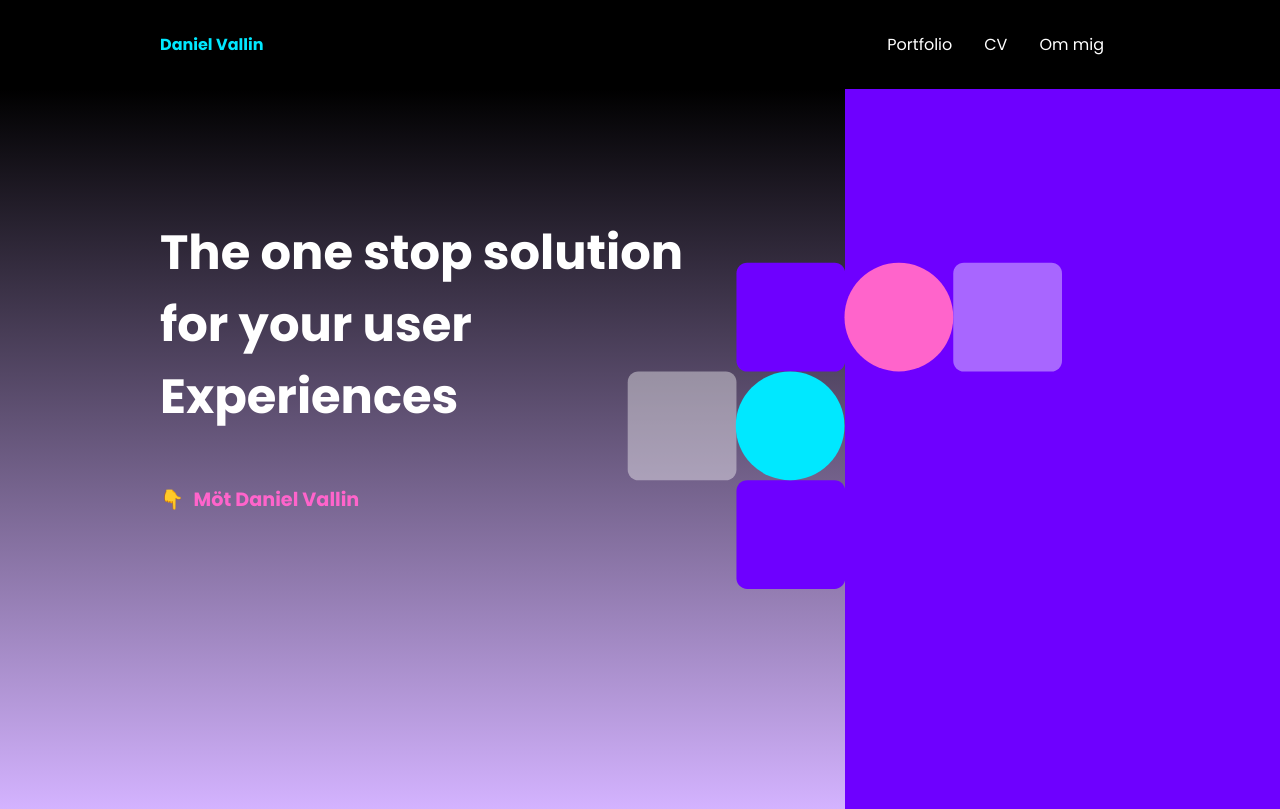
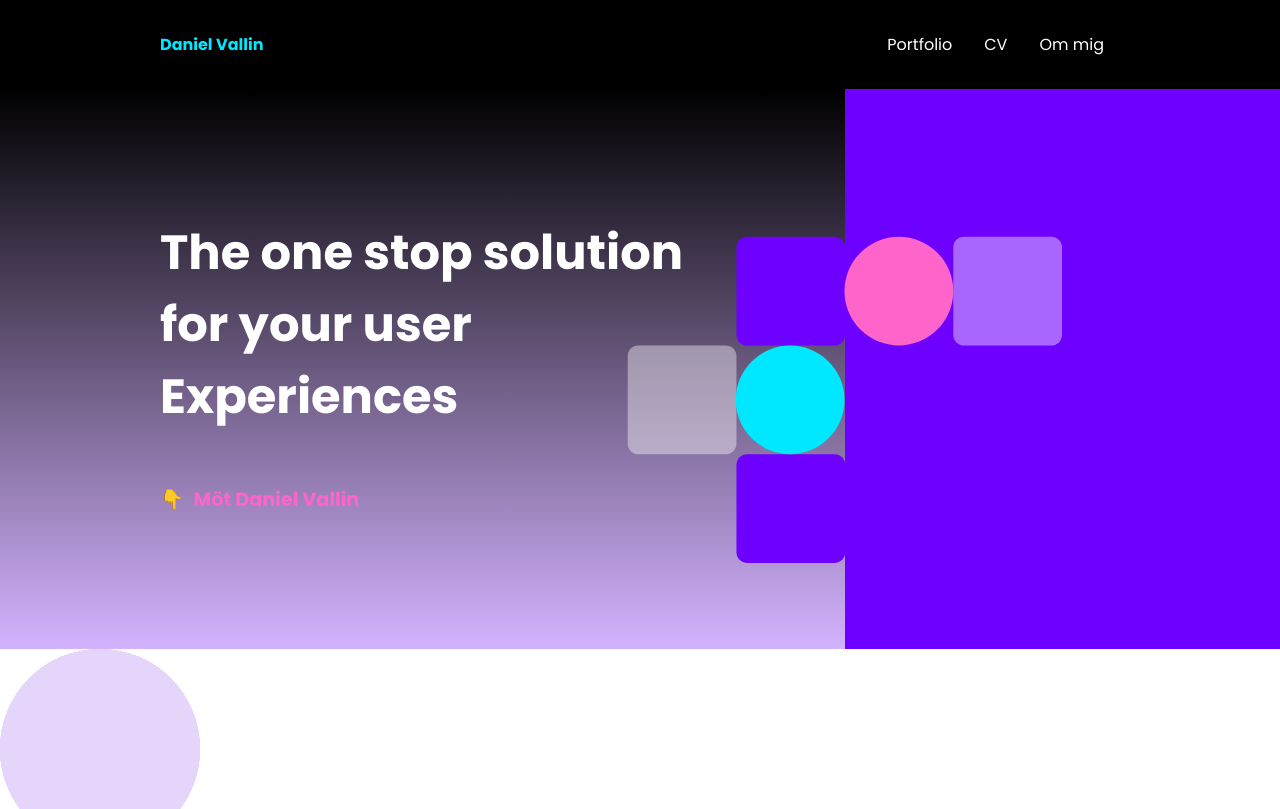
Before and after one commit to dvskola/gsportfolio, a plain HTML site: page index.html in a window 1280 px wide. Shown: the top 809 px of the page. Drawn offline with Linux system fonts and the light colour scheme.

Commit message:
hero-design

```diff
--- a/style.css
+++ b/style.css
@@ -342,7 +342,7 @@ h2 {
     grid-template-columns: 66% auto;
     background: #6E00FF;
     padding: 0;
-    height: 90vh;
+    height: 70vh;
     }
 
     .content {
@@ -364,7 +364,7 @@ h2 {
     .hero-design {
       display: unset;
       margin-left: -50%;
-      margin-top: 15%;
+      margin-top: 9%;
       width: 100%;
     }
 
```
